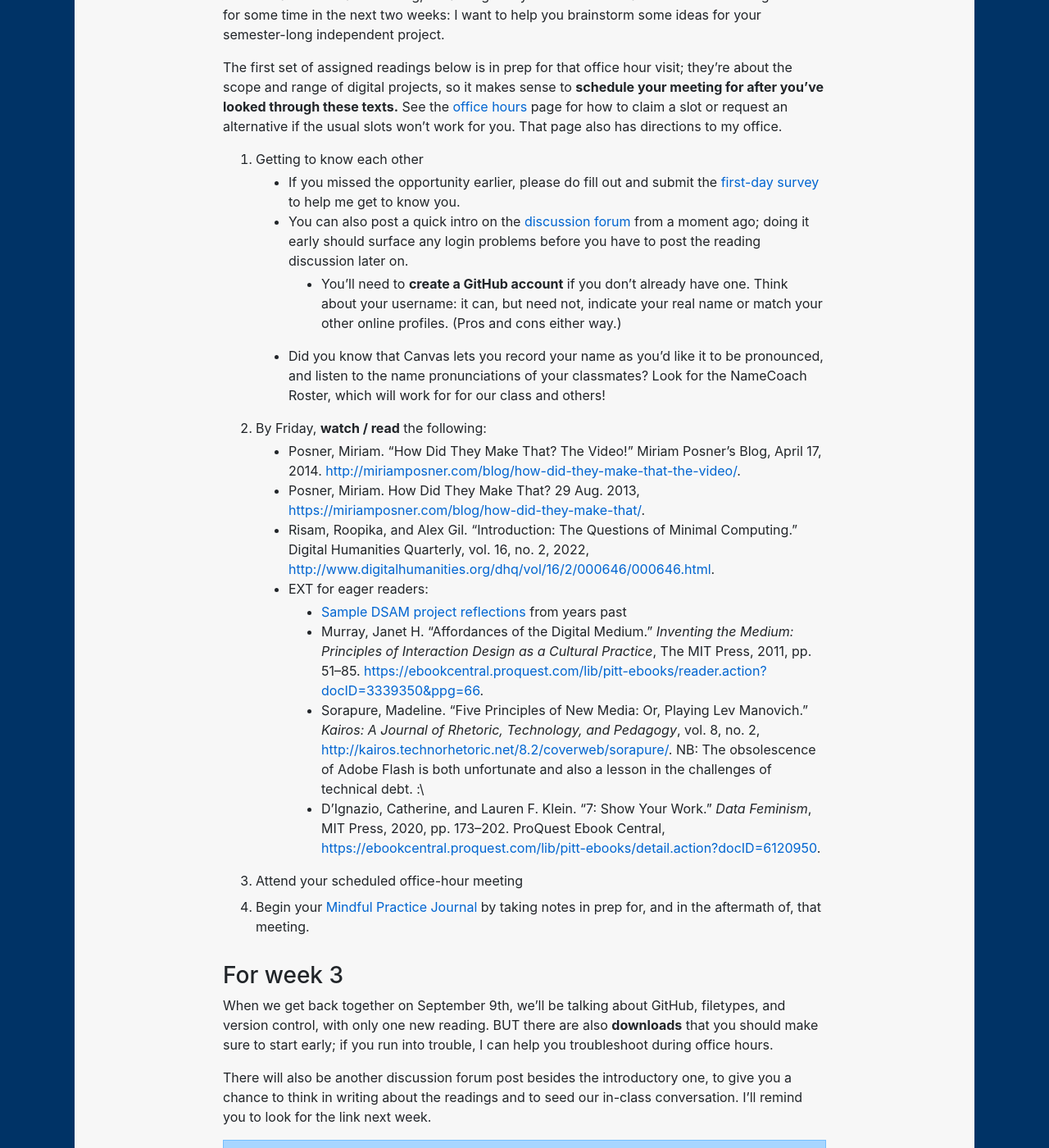
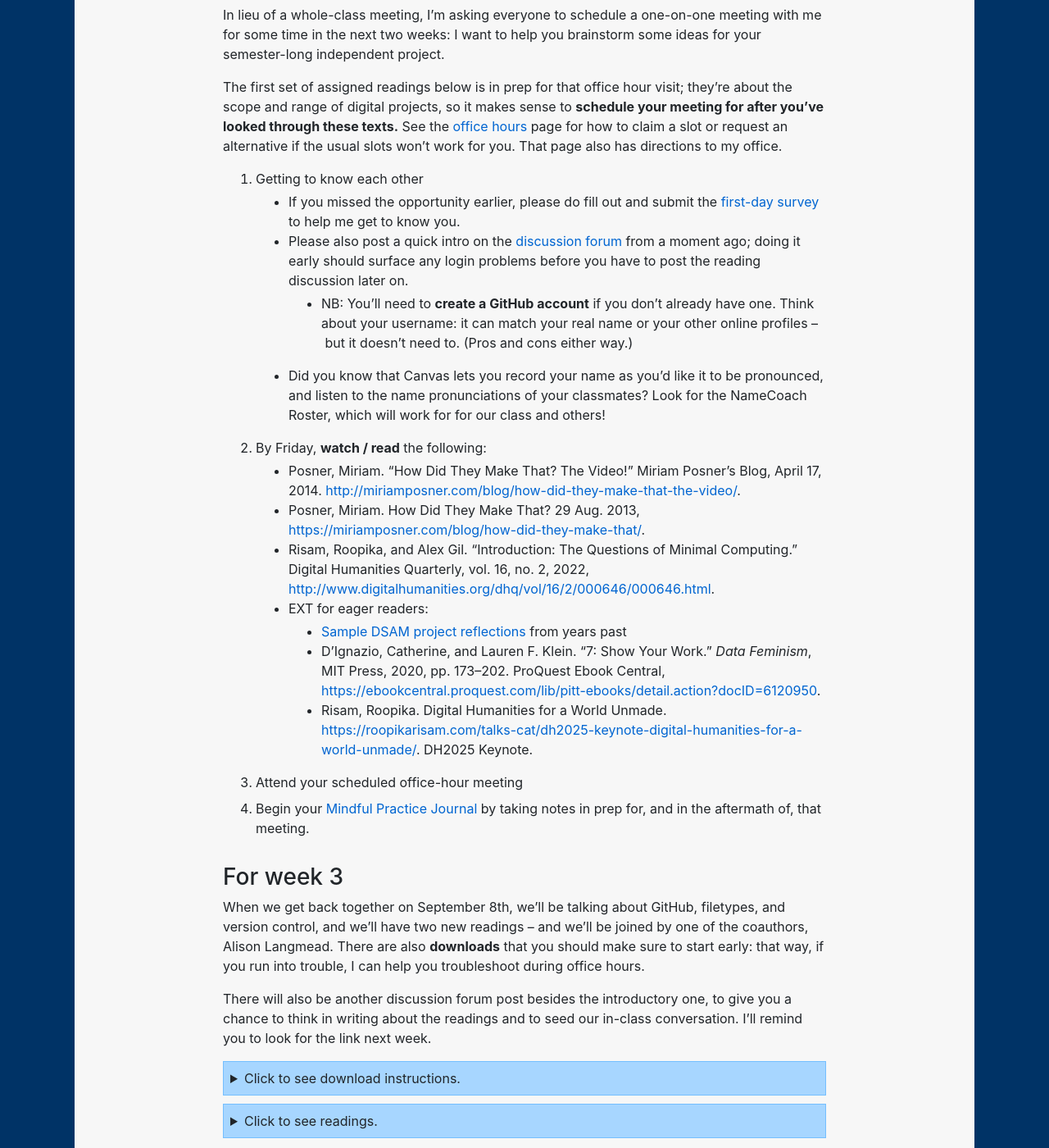
Before and after one commit to benmiller314/dsam2025fall, a Jekyll site: the page built from plans/week-01.md, in a window 1280 px wide and 1400 px high, scrolled down 5345 px. Shown: the whole window at 82% size. Built offline with Jekyll 4.4.1, drawn with Linux system fonts in a browser that asks for light colours; our own code applies the rules of GitHub Pages for plain Markdown files; some of the changed text lies outside the part shown.

Commit message:
update links

```diff
--- a/plans/week-01.md
+++ b/plans/week-01.md
@@ -92,7 +92,7 @@
 <ul><li>What do these affordances help you see about the digital examples you'd chosen?</li> <li>What do your examples help you understand about how Murray defines these affordances?</li> <li>How well do Murray's descriptions line up with your own expectations of what's entailed by being "digital"?</li></ul>
 </div>
 
-Again, let's try to use the [shared notes doc](https://bit.ly/dsam2024fall-notes) if possible.
+Again, let's try to use the [shared notes doc](https://bit.ly/dsam2025fall-notes) if possible.
 
 <details><summary>EXT: another framework</summary>
 <p>Lev Manovich, in <em>The Language of New Media</em>, proposes five "principles of new media," or essential features that shape how digital media behave:</p>
@@ -156,12 +156,12 @@
 <a id="second-half"></a>
 
 ## A letter from Ben
-You can download it from the website in [MS Word](/{{site.course.base_path}}uploads/letter-from-ben-2024.docx) or [HTML (technically Markdown, but still: browser-ready)](/{{site.course.base_path}}uploads/letter-from-ben-2024) format if you'd like to follow along.
+You can download it from the website in [MS Word](/{{site.course.base_path}}uploads/letter-from-ben-2025.docx) or [HTML (technically Markdown, but still: browser-ready)](/{{site.course.base_path}}uploads/letter-from-ben-2025) format if you'd like to follow along.
 
 ## A letter back to Ben
 I'd love to know what you're thinking, after hearing what I've been thinking! To help you all answer at once, without talking over each other, I'd like to find out *in writing*.
 
-Please do this **on the last page of that same [survey from the start of class](https://forms.gle/o4mCg2iKCmr26F7X7)**, which you should still have open – or, if you missed your chance to answer the survey questions at 9:00, go ahead and do it now. If you've misread the instructions and already turned it in, email's a good fallback option: I'm at [millerb@pitt.edu](mailto:millerb@pitt.edu).
+Please do this **on the last page of that same [survey from the start of class](https://forms.gle/ydduVUJq4YAxp3XRA)**, which you should still have open – or, if you missed your chance to answer the survey questions at 9:00, go ahead and do it now. If you've misread the instructions and already turned it in, email's a good fallback option: I'm at [millerb@pitt.edu](mailto:millerb@pitt.edu).
 
 Not sure what to say? Perhaps consider:
 
@@ -174,7 +174,7 @@
 
 * EXT: If you finish early, think about making the letter multimodal. e.g. What images or sounds would you want to add? How might you arrange the images and text?
 * EXT: If you finish that, too, consider audience: how might you want to change this letter for posting an introduction to yourself on the course's (public) website, vs. just sending to me?
-* EXT: Finally, if you've considered those and still feel pretty satisfied, feel free to read ahead, and possibly to post what you just imagined! You will need a (free) login to GitHub.com, for which I recommend using a .edu email address.
+* EXT: Finally, if you've considered those and still feel pretty satisfied, feel free to read ahead, and possibly to post what you just imagined! You will need a (free) login to GitHub.com, for which I recommend using a .edu email address: it grants you a free update to a pro account.
 
 ## The briefest intro to GitHub
 
@@ -186,7 +186,7 @@
 * This makes it pretty awesome for project management.
 * I think as digital studies scholars, you should at least be familiar with GitHub, even if you never use it again after this course.
 * To start, I'm going to use one (I hope familiar) feature of the site: a built-in [discussion forum]({{site.repo_url}}/discussions).
-    * You'll need a (free) account. If you don't have one, I recommend you register using a .edu email address, because it'll give you some bonus freebies.
+    * You'll need a (free) account. If you don't have one, I recommend you register using a .edu email address: it grants you a free update to a pro account.
 
 If time allows, please log in and post a quick intro at the link above! I'll try to demonstrate some of the affordances.
 
@@ -205,9 +205,9 @@
 The first set of assigned readings below is in prep for that office hour visit; they're about the scope and range of digital projects, so it makes sense to **schedule your meeting for after you've looked through these texts.** See the [office hours](../office) page for how to claim a slot or request an alternative if the usual slots won't work for you. That page also has directions to my office.
 
 1. Getting to know each other
-    * If you missed the opportunity earlier, please do fill out and submit the [first-day survey](https://forms.gle/o4mCg2iKCmr26F7X7) to help me get to know you.
-    * You can also post a quick intro on the [discussion forum]({{site.repo_url}}/discussions) from a moment ago; doing it early should surface any login problems before you have to post the reading discussion later on.
-        - You'll need to **create a GitHub account** if you don't already have one. Think about your username: it can, but need not, indicate your real name or match your other online profiles. (Pros and cons either way.)
+    * If you missed the opportunity earlier, please do fill out and submit the [first-day survey](https://forms.gle/ydduVUJq4YAxp3XRA) to help me get to know you.
+    * Please also post a quick intro on the [discussion forum]({{site.repo_url}}/discussions) from a moment ago; doing it early should surface any login problems before you have to post the reading discussion later on.
+        - NB: You'll need to **create a GitHub account** if you don't already have one. Think about your username: it can match your real name or your other online profiles – but it doesn't need to. (Pros and cons either way.)
     * Did you know that Canvas lets you record your name as you'd like it to be pronounced, and listen to the name pronunciations of your classmates? Look for the NameCoach Roster, which will work for for our class and others!
 2. By Friday, **watch / read** the following:
     * Posner, Miriam. “How Did They Make That? The Video!” Miriam Posner's Blog, April 17, 2014. <a href="http://miriamposner.com/blog/how-did-they-make-that-the-video/">http://miriamposner.com/blog/how-did-they-make-that-the-video/</a>.
@@ -215,22 +215,20 @@
     * Risam, Roopika, and Alex Gil. “Introduction: The Questions of Minimal Computing.” Digital Humanities Quarterly, vol. 16, no. 2, 2022, <a href="http://www.digitalhumanities.org/dhq/vol/16/2/000646/000646.html">http://www.digitalhumanities.org/dhq/vol/16/2/000646/000646.html</a>.
     * EXT for eager readers:
         - [Sample DSAM project reflections](../sample-projects.md) from years past
-        - Murray, Janet H. “Affordances of the Digital Medium.” <em>Inventing the Medium: Principles of Interaction Design as a Cultural Practice</em>, The MIT Press, 2011, pp. 51–85. <a href="https://ebookcentral.proquest.com/lib/pitt-ebooks/reader.action?docID=3339350&ppg=66">https://ebookcentral.proquest.com/lib/pitt-ebooks/reader.action?docID=3339350&ppg=66</a>.
-        - Sorapure, Madeline. "Five Principles of New Media: Or, Playing Lev Manovich." <em>Kairos: A Journal of Rhetoric, Technology, and Pedagogy</em>, vol. 8, no. 2, <a href="http://kairos.technorhetoric.net/8.2/coverweb/sorapure/">http://kairos.technorhetoric.net/8.2/coverweb/sorapure/</a>. NB: The obsolescence of Adobe Flash is both unfortunate and also a lesson in the challenges of technical debt. :\
         - D’Ignazio, Catherine, and Lauren F. Klein. “7: Show Your Work.” <em>Data Feminism</em>, MIT Press, 2020, pp. 173–202. ProQuest Ebook Central, <a href="https://ebookcentral.proquest.com/lib/pitt-ebooks/detail.action?docID=6120950&ppg=186">https://ebookcentral.proquest.com/lib/pitt-ebooks/detail.action?docID=6120950</a>.
-        <!-- - N Katherine Hayles. “PRINT IS FLAT, CODE IS DEEP: The Importance of Media-Specific Analysis.” _Transmedia Frictions_, edited by Tara McPherson and Marsha Kinder, 1st ed., University of California Press, 2014, pp. 20–33. pitt.primo.exlibrisgroup.com, <a href="https://doi.org/10.1525/j.ctt6wqc2f.6">https://doi.org/10.1525/j.ctt6wqc2f.6</a>. -->
+        - Risam, Roopika. Digital Humanities for a World Unmade. <a href="https://roopikarisam.com/talks-cat/dh2025-keynote-digital-humanities-for-a-world-unmade">https://roopikarisam.com/talks-cat/dh2025-keynote-digital-humanities-for-a-world-unmade/</a>. DH2025 Keynote.
 3. Attend your scheduled office-hour meeting
 4. Begin your [Mindful Practice Journal](../projects#mindful-practice-journal) by taking notes in prep for, and in the aftermath of, that meeting.
 
 ### For week 3
 
-When we get back together on September 9th, we'll be talking about GitHub, filetypes, and version control, with only one new reading. BUT there are also **downloads** that you should make sure to start early; if you run into trouble, I can help you troubleshoot during office hours.
+When we get back together on September 8th, we'll be talking about GitHub, filetypes, and version control, and we'll have two new readings – and we'll be joined by one of the coauthors, Alison Langmead. There are also **downloads** that you should make sure to start early: that way, if you run into trouble, I can help you troubleshoot during office hours.
 
 There will also be another discussion forum post besides the introductory one, to give you a chance to think in writing about the readings and to seed our in-class conversation. I'll remind you to look for the link next week.
 
 <details><summary>Click to see download instructions.</summary>
 
-<ul><li><strong>install a plain-text editor</strong> if you don't already have one (e.g. <a href="https://pulsar-edit.dev/">Pulsar</a> or <a href="https://code.visualstudio.com/">Visual Studio Code</a>).</li>
+<ul><li><strong>install a plain-text editor</strong> if you don't already have one (e.g. <a href="https://pulsar-edit.dev/">Pulsar</a> or <a href="https://code.visualstudio.com/">Visual Studio Code</a>). If you're new to this sort of thing, I find Pulsar's interface is a little more straightforward.</li>
 <li><strong>install the <a href="https://desktop.github.com">GitHub Desktop</a> app</strong> and any dependencies it recommends. (NB: This may take up to 20 minutes, so please don't wait until the morning of class!)
     <ul><li>NB: If you get an error saying it's not an approved app, don't worry: it's safe. Instead of double-clicking to open the installer, right-click and choose "Open" to give yourself permission to open it anyway.</li></ul>
     </li>
@@ -239,6 +237,7 @@
 
 <details><summary>Click to see readings.</summary>
 <ul>
+    <li>Birnbaum, David J., and Alison Langmead. “Task-Driven Programming Pedagogy in the Digital Humanities.” <em>New Directions for Computing Education</em>, edited by Samuel B. Fee, Amanda M. Holland-Minkley, and Thomas E. Lombardi, Springer International Publishing, 2017, pp. 63–85. DOI.org (Crossref), <a href="https://doi.org/10.1007/978-3-319-54226-3_5">https://doi.org/10.1007/978-3-319-54226-3_5</a>.</li>
     <li>Stolley, Karl. “The Lo-Fi Manifesto, v 2.0.” <em>Kairos: A Journal of Rhetoric, Technology, and Pedagogy</em>, vol. 20, no. 2, Jan. 2016, <a href="https://kairos.technorhetoric.net/20.2/inventio/stolley/">https://kairos.technorhetoric.net/20.2/inventio/stolley/</a>.</li>
     <li>EXT for eager readers:
     <ul>
```
Also changed, not shown: other parts of plans/week-01.md (+3 -3 lines), policies.md (+14 -5 lines).
